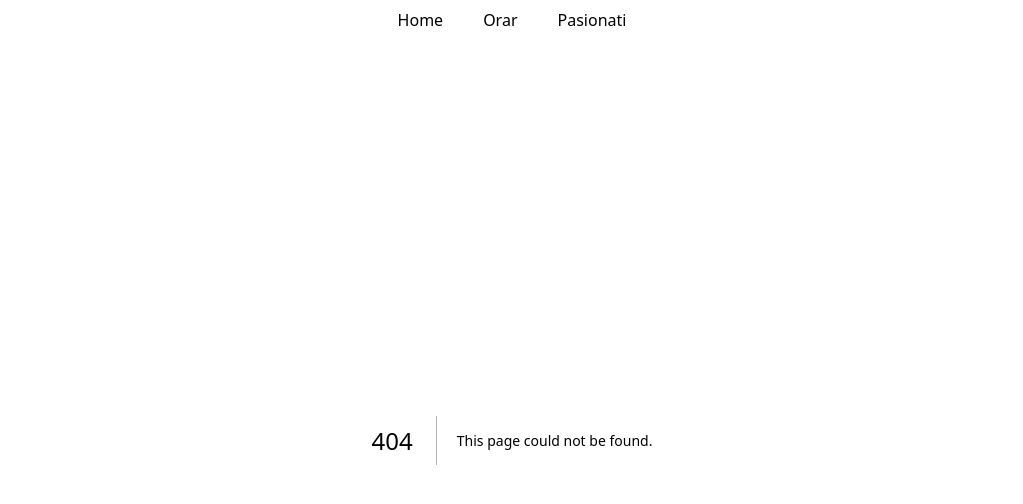
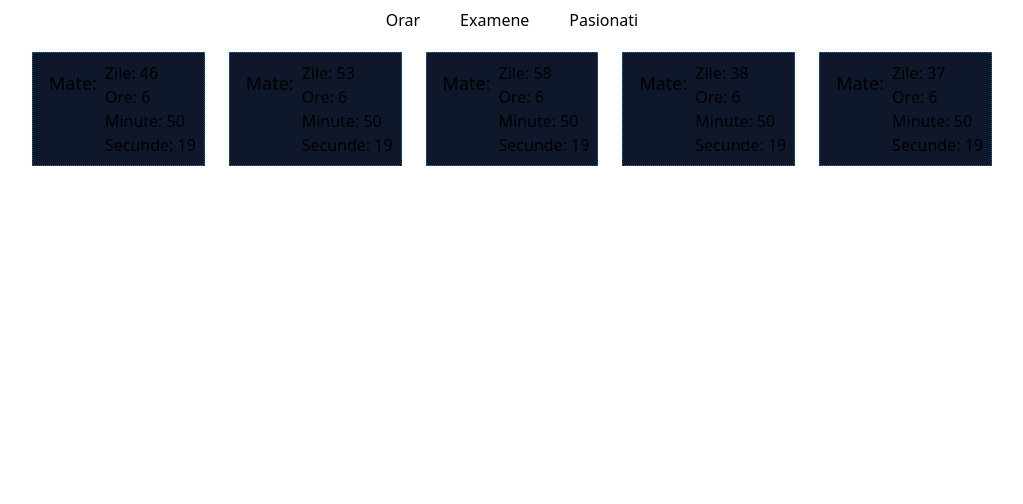
Before and after one commit to 1bsence/usv-pasion-next13.4, a Next.js app: page /examene in a window 1280 px wide. Before the commit this address had no page. Shown: the top 504 px of the page, without its empty margins (128-1151 px from the left). Built offline with nearby package versions, Linux system fonts and the light colour scheme.

Commit message:
added examen

```diff
--- /dev/null
+++ b/src/app/examene/page.js
@@ -0,0 +1,43 @@
+const mate = new Date(2023, 6, 22);
+const pclp2 = new Date(2023, 6, 29);
+const arca = new Date(2023, 7, 3);
+const coomunicare = new Date(2023, 6, 14);
+const engleza = new Date(2023, 6, 13);
+export default function Examene() {
+  return (
+    <>
+      <div className="flex justify-center items-center flex-wrap">
+        <ExaCom examen={mate}/>
+        <ExaCom examen={pclp2}/>
+        <ExaCom examen={arca}/>
+        <ExaCom examen={coomunicare}/>
+        <ExaCom examen={engleza}/>
+      </div>
+    </>
+  );
+}
+
+function timp(examen) {
+  const currDate = new Date();
+  var delta = new Date(examen - currDate);
+  return {
+    zile: Math.floor((examen - currDate) / (24 * 60 * 60 * 1000)) - 29,
+    ore: delta.getHours(),
+    minute: delta.getMinutes(),
+    secunde: delta.getSeconds(),
+  };
+}
+
+export function ExaCom({examen}){
+  return (
+    <div className="flex justify-evenly m-3 p-2 border border-dotted border-cyan-700 bg-slate-900">
+      <label className="m-2 text-lg">Mate:</label>
+      <ul>
+        <li>Zile: {timp(examen).zile}</li>
+        <li>Ore: {timp(examen).ore}</li>
+        <li>Minute: {timp(examen).minute}</li>
+        <li>Secunde: {timp(examen).secunde}</li>
+      </ul>
+    </div>
+  );
+}
--- a/src/app/page.js
+++ b/src/app/page.js
@@ -16,10 +16,10 @@ export default function Orar() {
   ];
   var [orarJ, changeOrar] = useState(JSON.parse(JSON.stringify(orar3211b)));
   var [ziua, changeZi] = useState(() => {
-    if (date.getDay() > 5 || date.getDay()=== 0 ) {
+    if (date.getDay() > 5 || date.getDay() === 0 ) {
       return "vineri";
     } else {
-      return zile[date.getDay() - 1];
+      return zile[date.getDay() - 1].id;
     }
   });
   var [week, changeWeek] = useState(() => {
--- a/src/components/navBar/navBar.js
+++ b/src/components/navBar/navBar.js
@@ -2,8 +2,8 @@ export default function NavBar() {
   return (
     <nav className="flex flex-row flex-wrap sm:justify-center justify-evenly space-x-4">
       {[
-        ["Home", "/"],
         ["Orar", "/"],
+        ["Examene", "/examene"],
         ["Pasionati", "/pasionati"],
       ].map(([title, url], index) => (
         <a
--- a/src/components/pasionati/felea.js
+++ b/src/components/pasionati/felea.js
@@ -1,10 +1,6 @@
 export default function Felea(){
     return (
-        <div style={{
-            display: "flex",
-            justifyContent: "center",
-            alignItems: "center"
-        }}>
+        <div>
             <h1>Felea</h1>
         </div>
     )
--- a/src/components/pasionati/popovici.js
+++ b/src/components/pasionati/popovici.js
@@ -1,17 +1,11 @@
-export default function Popovici(){
-    return(
-        <div style={{
-            display: "flex",
-            justifyContent: "center",
-            flexWrap: "wrap",
-            alignContent: "center"
-        }}>
-            <h1 style={{
-                fontSize: "48px"
-            }}>Popo - Poponar - Popovici</h1>
-<p>
-O singura dorința in caz ca imi dai vreo una și rămân inconștient, sa profiți de mine si sa imi sugi pula
-</p>
-        </div>
-    )
+export default function Popovici() {
+  return (
+    <div>
+      <h1>Popo - Poponar - Popovici</h1>
+      <p>
+        O singura dorința in caz ca imi dai vreo una și rămân inconștient, sa
+        profiți de mine si sa imi sugi pula
+      </p>
+    </div>
+  );
 }
```
Also changed, not shown: 1 other file (tests, documents, lock files or other folders).
